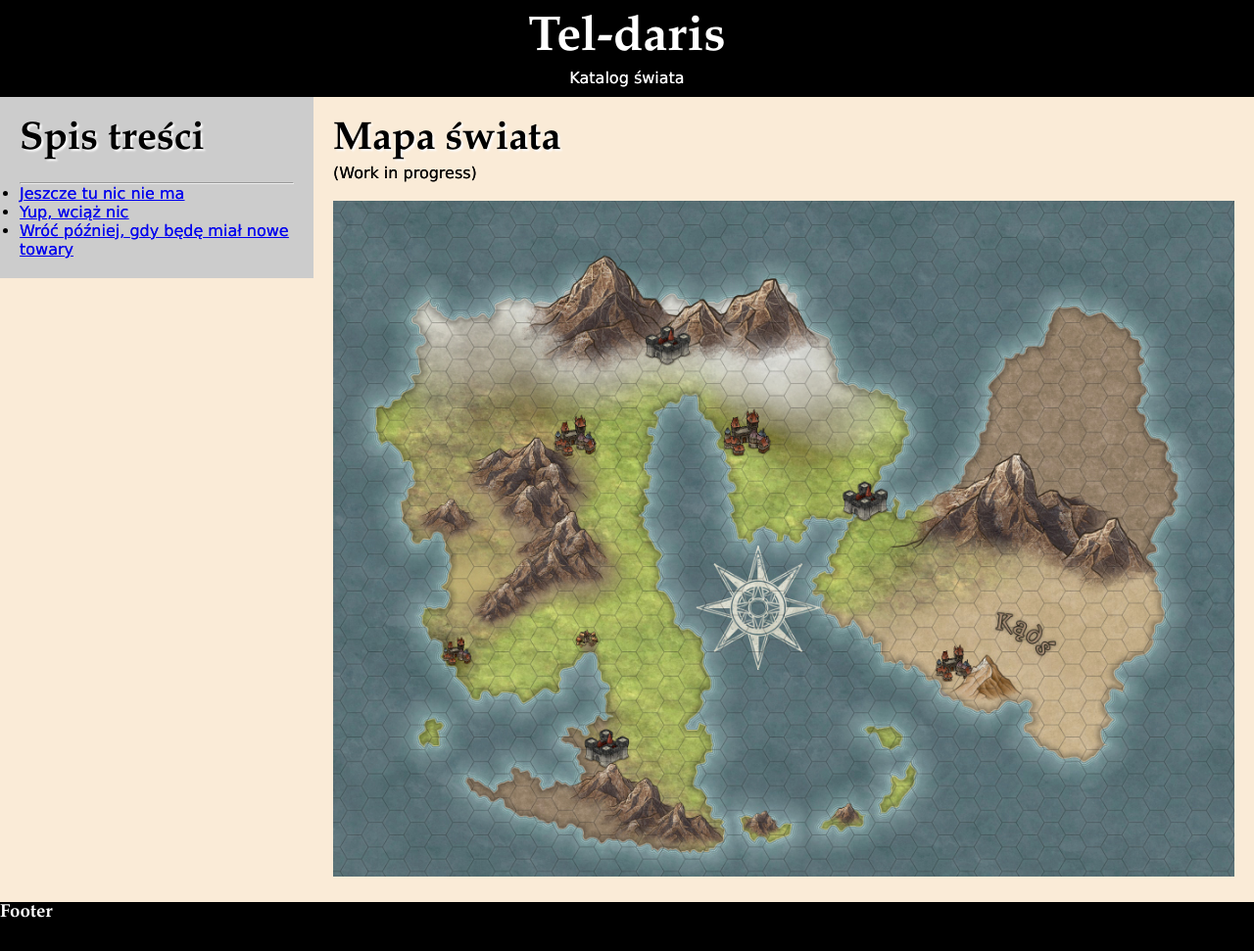
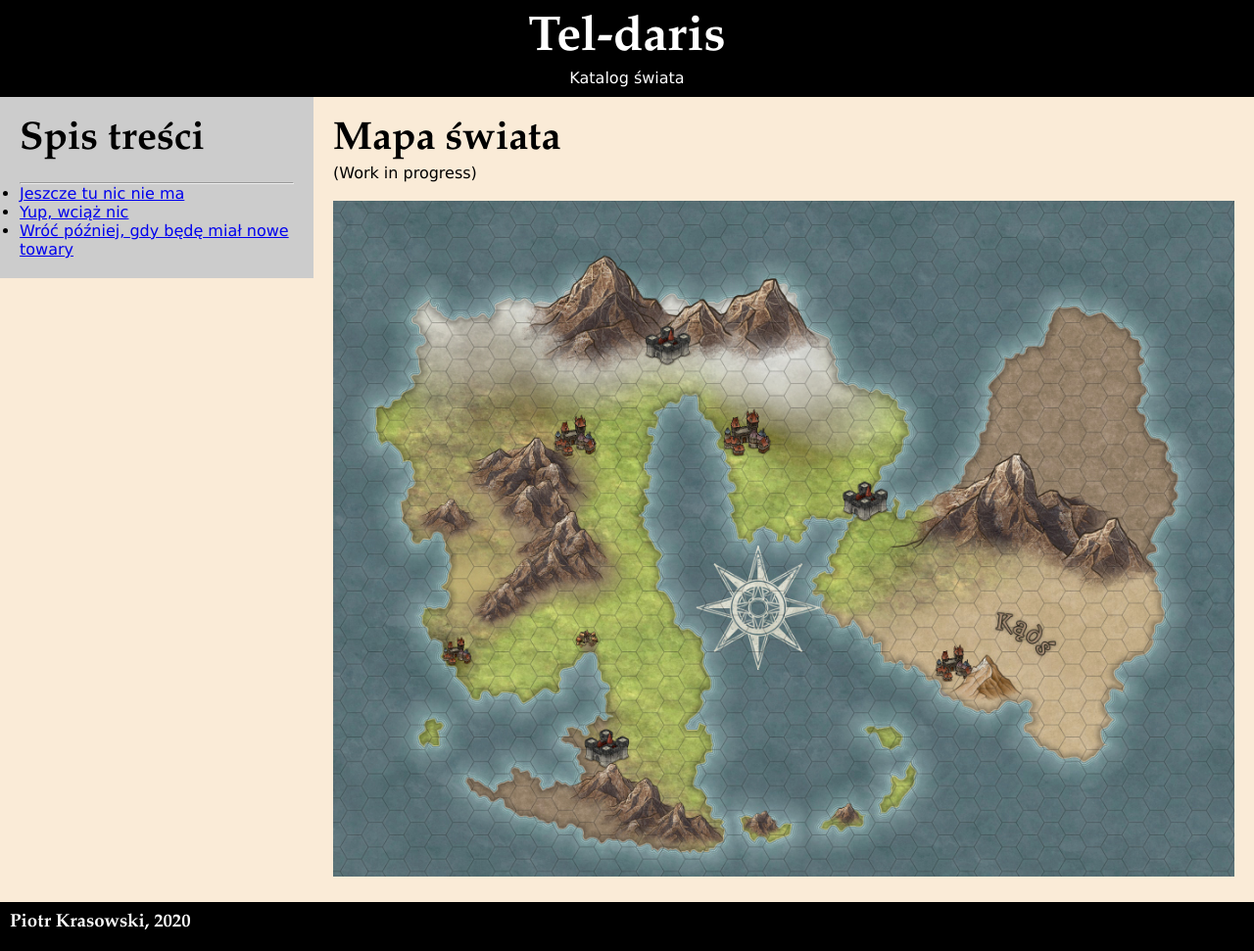
Before and after one commit to Lumek4/Tel-daris, a PHP site: page / in a window 1280 px wide. Shown: the whole page at 98% size. Run offline with PHP 8.4, Linux system fonts and the light colour scheme.

Commit message:
Poprawki stylu

```diff
--- a/index.html
+++ b/index.html
@@ -66,8 +66,8 @@
 <div class="push"></div>
 </div>
 <!-- Footer -->
-<footer  class="contrast footer">
-	<h3>Footer</h3>
+<footer  class="contrast footer" style="padding:10px">
+	<h3>Piotr Krasowski, 2020</h3>
 </footer>
 </body>
 </html>
--- a/style.css
+++ b/style.css
@@ -30,11 +30,9 @@ h2 {
 
 .serif, body{
   font-family: "Palatino Linotype", "Book Antiqua", Palatino, serif;
-	text-shadow: 2px 2px 2px #fff;
 }
 .sans, p, li{
   font-family: Verdana, Geneva, sans-serif;
-	text-shadow: 0px 0px;
 }
 
 
@@ -65,6 +63,5 @@ h2 {
 /* Visual style */
 .contrast {
   background-color:black;
-	text-shadow:none;
   color:white;
 }
```
